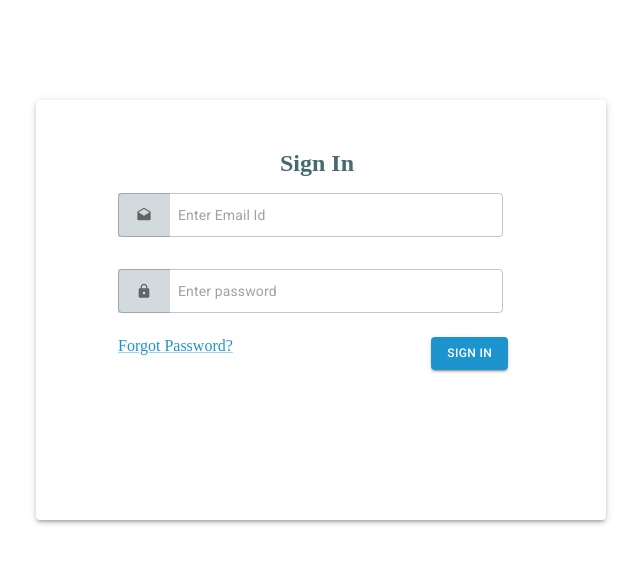
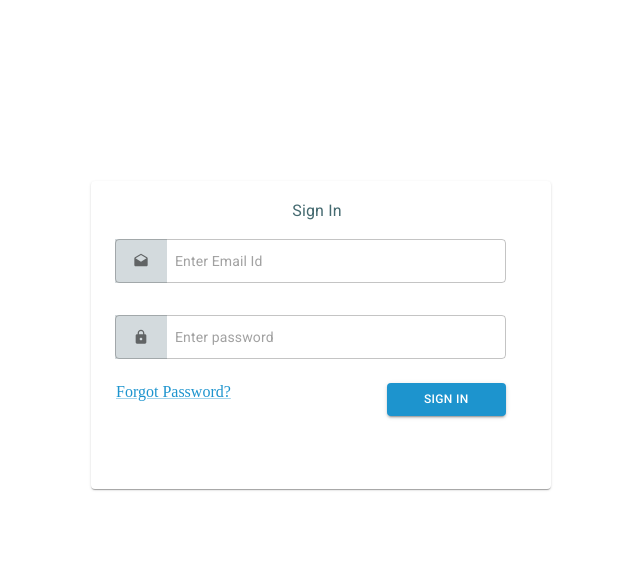
Before and after one commit to HenryDysonJ/LCA_Assismenet_II, a React (Create React App) app: page / in a window 1280 px wide. Shown: the top 564 px of the page, without its empty margins (319-959 px from the left). Built offline with nearby package versions, Linux system fonts and the light colour scheme.

Commit message:
mediaQuries

```diff
--- a/src/components/inputBox/index.js
+++ b/src/components/inputBox/index.js
@@ -1,4 +1,4 @@
-import {  TextField } from "@mui/material";
+import { TextField } from "@mui/material";
 
 export const InputBox = (props) => {
   const {
@@ -11,13 +11,21 @@ export const InputBox = (props) => {
     size,
     name,
     error,
-    value
+    value,
   } = props;
 
   return (
     <>
       <TextField
-        sx={{ "& .MuiInputBase-root": { padding: "0 !important",fontSize:'14px',width:"88%",alignContent:'center',ml:2} }}
+        sx={{
+          "& .MuiInputBase-root": {
+            padding: "0 !important",
+            fontSize: "14px",
+            width: "88%",
+            alignContent: "center",
+            ml: 2,
+          },
+        }}
         error={error}
         fullWidth
         label={label}
--- a/src/screens/lcaInfo/localInfo.js
+++ b/src/screens/lcaInfo/localInfo.js
@@ -116,7 +116,7 @@ const LocalInfo = () => {
     };
 
     if (!formValue) {
-      setError(undefined);
+      // setError(undefined);
     } else if (formValue.id) {
       // edit Exist new list
       let editId = formValue.id;
@@ -614,10 +614,12 @@ const LocalInfo = () => {
                         minend: moment(disableDate),
                         EndDate: null,
                       });
-                      setError( {...formValue,
+                      setError({
+                        ...formValue,
                         StartDate: newValue,
                         minend: moment(disableDate),
-                        EndDate: null,})
+                        EndDate: null,
+                      });
                     }}
                     renderInput={(params) => (
                       <TextField
@@ -654,7 +656,7 @@ const LocalInfo = () => {
                     inputFormat="DD-MM-YYYY"
                     onChange={(newValue) => {
                       setFormValue({ ...formValue, EndDate: newValue });
-                      setError({...formValue,EndDate:newValue})
+                      setError({ ...formValue, EndDate: newValue });
                     }}
                     renderInput={(params) => (
                       <TextField
--- a/src/screens/lcaList/lcaList.js
+++ b/src/screens/lcaList/lcaList.js
@@ -18,6 +18,14 @@ import Badge from "@mui/material/Badge";
 import { useNavigate } from "react-router-dom";
 import WarningAmberIcon from "@mui/icons-material/WarningAmber";
 
+const Icon = styled(Grid)(({ theme }) => ({
+  [theme.breakpoints.down('sm')]: {
+    left: "12%",
+  },
+  [theme.breakpoints.up('md')]: {
+    left: "37%",
+  }
+}));
 const LcaList = () => {
   let navigate = useNavigate();
   const [datas, setDatas] = useState("");
@@ -214,7 +222,7 @@ const LcaList = () => {
                       <TableBodyData item={item} index={index} />
                     ))
                 ) : (
-                  <Box sx={{ position: "absolute", top: "45%", left: "37%" }}>
+                  <Icon sx={{ position: "absolute", top: "45%", left: "37%" }}>
                     <Typography
                       variant="subtitle-1"
                       component="h1"
@@ -237,7 +245,7 @@ const LcaList = () => {
                       {" "}
                       DATA NOT FOUND{" "}
                     </Typography>
-                  </Box>
+                  </Icon>
                 )}
               </TableBody>
             </Table>
--- a/src/screens/resetPassword/resetPassword.js
+++ b/src/screens/resetPassword/resetPassword.js
@@ -13,7 +13,7 @@ const ResetPassword = () => {
   const [email, setEmail] = useState({
     email: "",
   });
-  let navigate =useNavigate();
+  let navigate = useNavigate();
   const onChangeEmail = (e) => {
     setEmail({ ...email, [e.target.name]: e.target.value });
   };
@@ -37,7 +37,7 @@ const ResetPassword = () => {
       console.log("Pleace be fill abc@gmail.com format");
       setError(true);
       setOpen(true);
-      navigate('/')
+      navigate("/");
     }
   };
 
@@ -100,15 +100,14 @@ const ResetPassword = () => {
               InputProps={{
                 startAdornment: (
                   <InputAdornment
-                  position="start"
-                  sx={{ backgroundColor: " #D3DADD", padding:"22px 18px", }}
-
+                    position="start"
+                    sx={{ backgroundColor: " #D3DADD", padding: "22px 18px" }}
                   >
                     <DraftsIcon />
                   </InputAdornment>
                 ),
               }}
-              onChangeFun={(e)=>onChangeEmail(e)}
+              onChangeFun={(e) => onChangeEmail(e)}
             />
           </Grid>
 
@@ -118,7 +117,6 @@ const ResetPassword = () => {
             direction="row"
             justifyContent="space-between"
             rowGap={2}
-
           >
             <Grid item xs={3} ml={2}>
               <Link href="/">&#60; Back to Sign In</Link>
--- a/src/screens/signIn/index.js
+++ b/src/screens/signIn/index.js
@@ -1,4 +1,11 @@
-import { Grid, Paper, Link, Button, Typography } from "@mui/material";
+import {
+  Grid,
+  Paper,
+  Link,
+  Button,
+  Typography,
+  styled,
+} from "@mui/material";
 import React, { useState } from "react";
 import { InputBox } from "../../components/inputBox";
 import { useTheme } from "@mui/material";
@@ -8,6 +15,27 @@ import LockIcon from "@mui/icons-material/Lock";
 import { useNavigate } from "react-router-dom";
 import Snackbar from "@mui/material/Snackbar";
 import { Alert } from "@mui/material";
+
+const PaperStyles = styled(Paper)({
+  padding: "26px 0px",
+  width: 460,
+  color: "#004d40",
+  minHeight: "32vh",
+  marginTop: "20vh",
+  elevation: "4",
+});
+
+const Body = styled("div")({
+  display: "flex",
+  justifyContent: "center",
+  alignItem: "center",
+  margin: 21,
+});
+const ButnStyle = styled(Grid)(({ theme }) => ({
+  [theme.breakpoints.down('sm','md')]: {
+    padding: "0px 28px 5px 24px",
+  }
+}));
 
 const SignIn = (props) => {
   const [error1, setError1] = useState(false);
@@ -23,18 +51,21 @@ const SignIn = (props) => {
     vertical: "top",
     horizontal: "center",
   });
+  const { vertical, horizontal, error } = state;
   const handleClose = () => {
     setState({ ...state, error: false });
   };
   const onChange = (e) => {
     setSignData({ ...signData, [e.target.name]: e.target.value });
+    console.log({ ...signData, [e.target.name]: e.target.value });
   };
-  const { vertical, horizontal, error } = state;
   const handleClick = (newState) => () => {
     if (signData.email === "" && signData.password === "") {
       setState({ error: true, ...newState });
     }
   };
+  console.log(signData);
+
   const handleSubmit = () => {
     let regexEmail = /^\w+([\.-]?\w+)*@\w+([\.-]?\w+)*(\.\w{2,3})+$/;
 
@@ -81,33 +112,15 @@ const SignIn = (props) => {
   };
 
   const theme = useTheme(props);
-  const paperStyles = {
-    padding: 50,
-    height: "40vh",
-    width: 470,
-    margin: "100px auto",
-    color: "#004d40",
-  };
+
   return (
-    <>
-      <Paper elevation={3} style={paperStyles}>
-        <Grid
-          container
-          spacing={1}
-          direction={"column"}
-          justify={"center"}
-          alignItems={"center"}
-          p={1}
-        >
-          <Typography
-            align="center"
-            variant=""
-            component={"h2"}
-            color="secondary.light"
-          >
+    <Body>
+      <PaperStyles>
+        <Grid container spacing={1} direction={"column"}>
+          <Typography align="center" component={"h2"} color="secondary.light">
             Sign In
           </Typography>
-          <Grid item container spacing={0} direction={"column"} rowSpacing={2}>
+          <Grid item container direction={"column"} rowSpacing={2}>
             <Grid item xs={8} md={12} lg={10}>
               <Grid item p={1}>
                 <InputBox
@@ -120,13 +133,16 @@ const SignIn = (props) => {
                     startAdornment: (
                       <InputAdornment
                         position="start"
-                        sx={{ backgroundColor: " #D3DADD", padding:"22px 18px" }}
+                        sx={{
+                          backgroundColor: " #D3DADD",
+                          padding: "22px 18px",
+                        }}
                       >
-                        <DraftsIcon sx={{fontSize:'1rem'}}/>
+                        <DraftsIcon sx={{ fontSize: "1rem" }} />
                       </InputAdornment>
                     ),
                   }}
-                  onChange={onChange}
+                  onChange={(e) => onChange(e)}
                 />
               </Grid>
             </Grid>
@@ -141,33 +157,43 @@ const SignIn = (props) => {
                     startAdornment: (
                       <InputAdornment
                         position="start"
-                        sx={{ backgroundColor: " #D3DADD", padding:"22px 18px", }}
-
+                        sx={{
+                          backgroundColor: " #D3DADD",
+                          padding: "22px 18px",
+                        }}
                       >
-                        <LockIcon sx={{fontSize:"1rem"}}/>
+                        <LockIcon sx={{ fontSize: "1rem" }} />
                       </InputAdornment>
                     ),
                   }}
-                  onChange={onChange}
+                  onChange={(e) => onChange(e)}
                 />
               </Grid>
             </Grid>
-
-            <Grid item container direction="row" justifyContent="space-between">
-              <Grid item xs={5} ml={3}>
+            <ButnStyle item xs={12} md={6} lg={6} sx={{ padding: "0 45px 5px 25px" }}>
+              <Grid
+                container
+                display="flex"
+                direction="row"
+                justifyContent="space-between"
+                spacing={2}
+              >
+                <Grid item xs={12} sm={12} md={7} lg={7}>
                   <Link href="/reset">Forgot Password?</Link>
                 </Grid>
                 <Grid
                   item
-                xs={3}
-                mr={5}
-                align="right"
+                  xs={12}
+                  sm={12}
+                  md={4}
+                  lg={4}
                   onClick={handleClick({
                     vertical: "top",
                     horizontal: "center",
                   })}
                 >
                   <Button
+                    fullWidth
                     variant="contained"
                     type="submit"
                     onClick={handleSubmit}
@@ -177,11 +203,11 @@ const SignIn = (props) => {
                   </Button>
                 </Grid>
               </Grid>
+            </ButnStyle>
           </Grid>
         </Grid>
-      </Paper>
-
-      {/* Pleace Fill Your Password... and Password..!!*/}
+      </PaperStyles>
+      {/* Pleace Fill Your Pas sword... and Password..!!*/}
       <Snackbar
         open={error}
         autoHideDuration={6000}
@@ -197,7 +223,7 @@ const SignIn = (props) => {
           Pleace Fill Your Password... and Password..!!
         </Alert>
       </Snackbar>
-    </>
+    </Body>
   );
 };
 
```
Also changed, not shown: src/AppRouter.js (+5 -7 lines), src/components/inputBox/styles.js (added, +43 -0 lines), src/components/inputBox/test.js (+196 -53 lines), src/components/styleComponents.js (added, +61 -0 lines), src/App.js (line endings or trailing spaces). Lines whose indentation alone changed are shown as unchanged.
